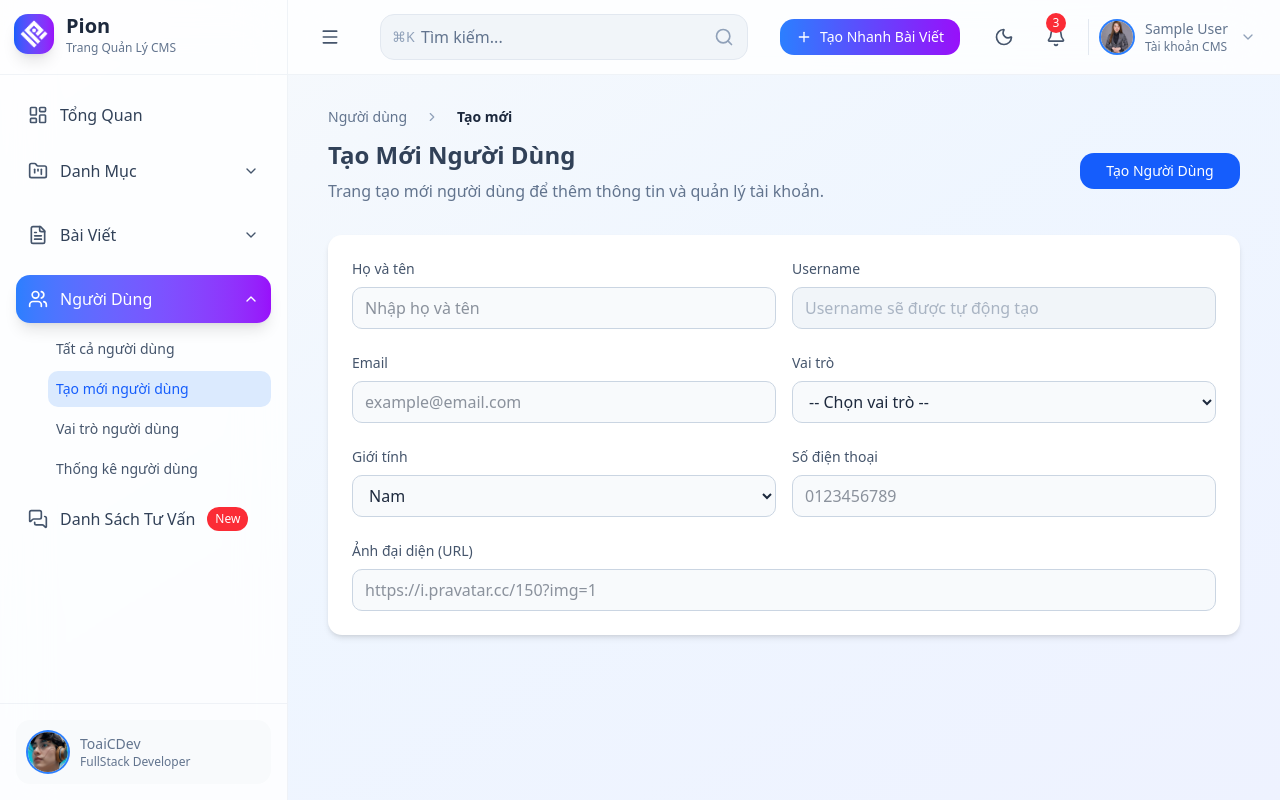
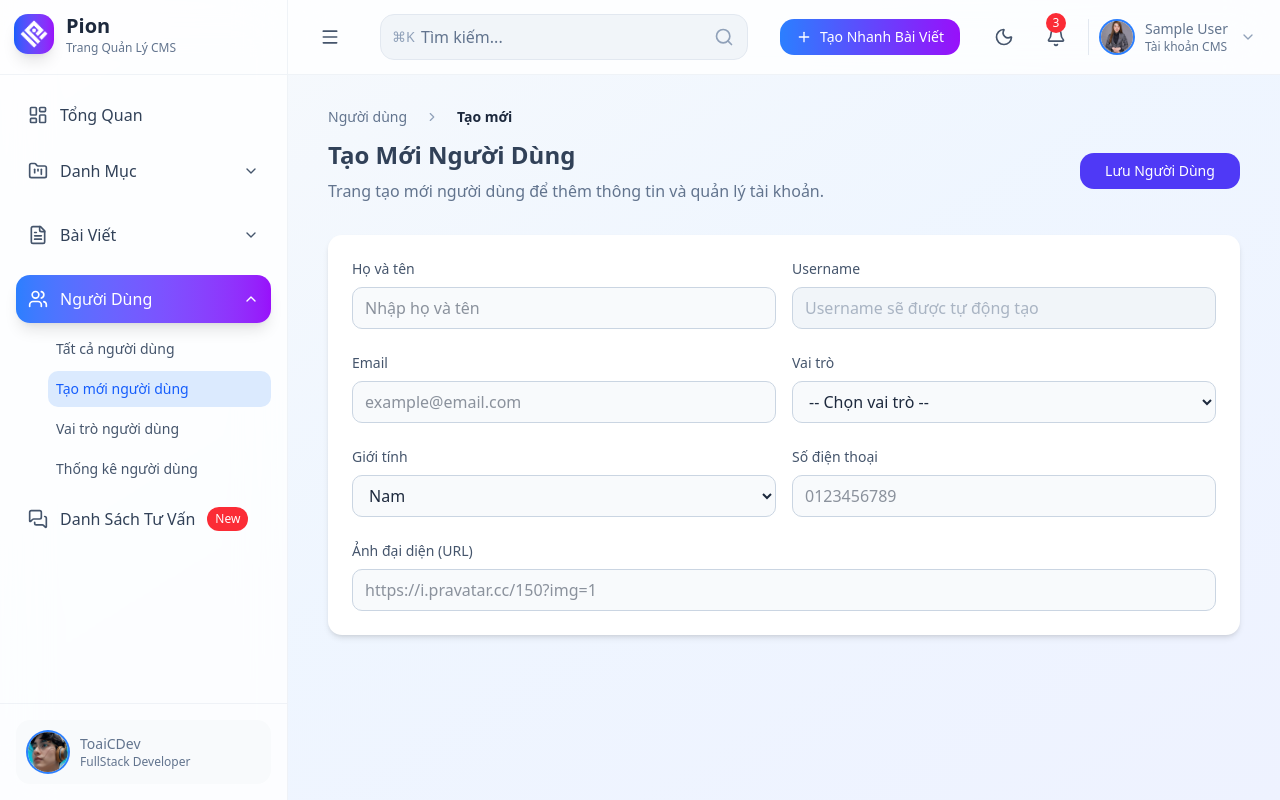
Before and after one commit to toainguyen1504/final-project-pion-admin-cms, a React (Vite) app: page /nguoi-dung/tao-moi in a window 1280 px wide. Built offline with nearby package versions, Linux system fonts and the light colour scheme; no server answers; sample sign-in values are in the browser's storage.

Commit message:
refactor(ui): sync style for button

```diff
--- a/src/components/users/UserCreate.jsx
+++ b/src/components/users/UserCreate.jsx
@@ -54,12 +54,12 @@ function UserCreate() {
         <Button
           type="submit"
           form="user-form"
-          className="bg-blue-600 hover:bg-blue-500 dark:bg-blue-500 dark:hover:bg-blue-400
-             rounded-xl text-white min-w-40 cursor-pointer select-none transition-all duration-300"
+          className="bg-indigo-600 hover:bg-indigo-500 dark:bg-indigo-500 dark:hover:bg-indigo-400 rounded-xl
+            text-white min-w-40 cursor-pointer select-none transition-all duration-300"
           // disabled={loading}
         >
           {/* {loading && <Spinner className="w-4 h-4 mr-2 text-white" />} */}
-          Tạo Người Dùng
+          Lưu Người Dùng
         </Button>
       </div>
 
```
